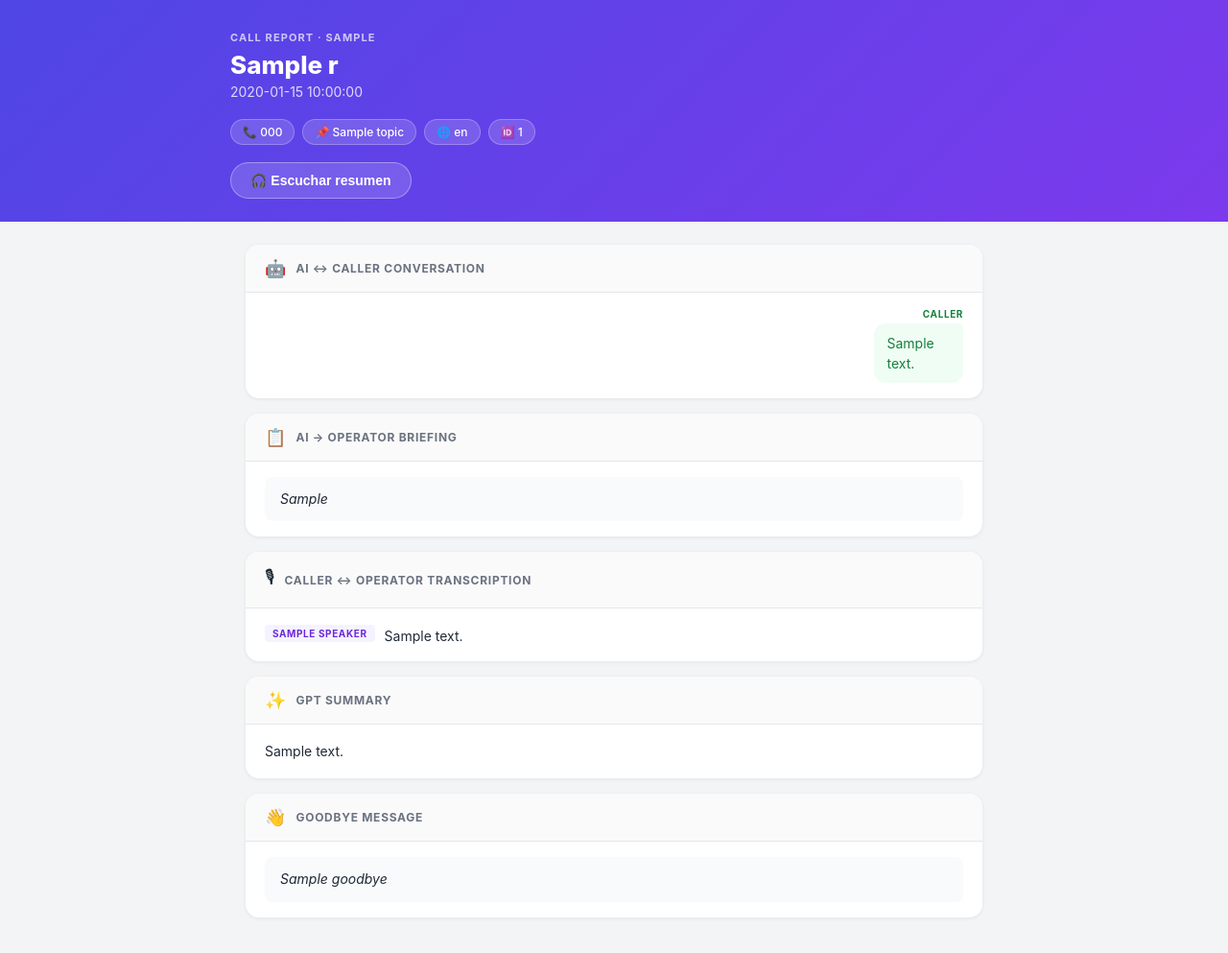
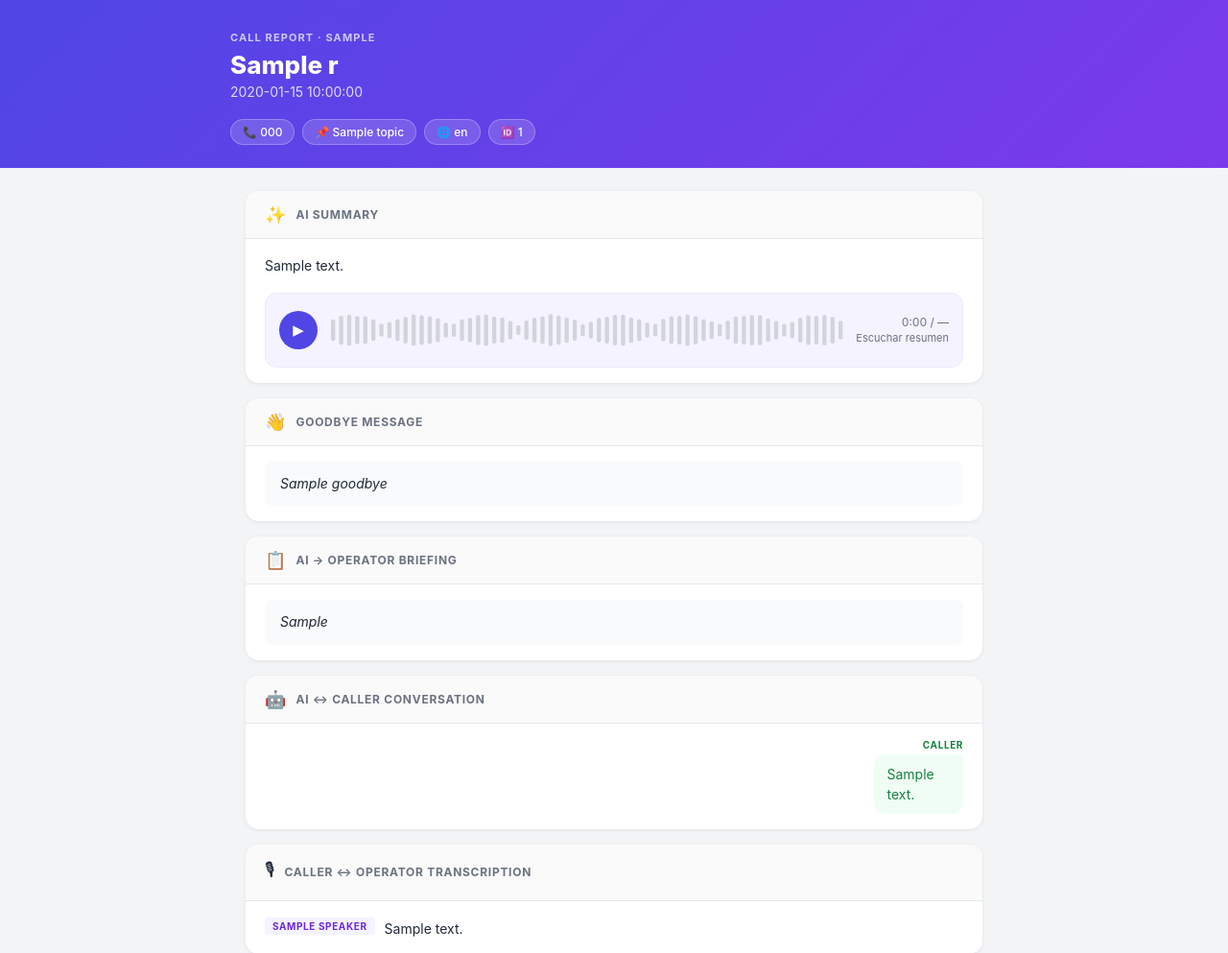
Before and after one commit to jroblesluna/ai-ivr-receptionist, a Flask app: template src/templates/report.html in a window 1280 px wide. Shown: the top 993 px of the page at 96% size. Run offline with Flask 3, Linux system fonts and the light colour scheme; the template is opened without the code that fills it: most values are stand-ins (such as "Sample title", 1, 10 or a date in 2020).

Commit message:
Redesign report: waveform player in summary, reorder sections

```diff
--- a/src/templates/report.html
+++ b/src/templates/report.html
@@ -119,21 +119,36 @@ main { max-width: 800px; margin: 0 auto; padding: 24px 16px; display: flex; flex
   font-size: 12px; color: var(--muted);
 }
 
-/* ── Listen button ── */
-.listen-btn {
-  display: inline-flex; align-items: center; gap: 8px;
-  margin-top: 18px;
-  padding: 10px 20px;
-  background: rgba(255,255,255,0.15);
-  border: 1.5px solid rgba(255,255,255,0.35);
-  border-radius: 24px;
-  color: white; font-size: 14px; font-weight: 600;
-  cursor: pointer; transition: background 0.2s;
+/* ── Audio player ── */
+.audio-player {
+  display: flex; align-items: center; gap: 12px;
+  margin-top: 16px; padding: 12px 14px;
+  background: #f5f3ff; border-radius: 12px;
+  border: 1px solid #ede9fe;
 }
-.listen-btn:hover { background: rgba(255,255,255,0.25); }
-.listen-btn:disabled { opacity: 0.6; cursor: default; }
-.listen-btn .spin { display: inline-block; animation: spin 1s linear infinite; }
+.play-btn {
+  width: 40px; height: 40px; border-radius: 50%;
+  background: var(--primary); color: white;
+  border: none; font-size: 15px; cursor: pointer;
+  display: flex; align-items: center; justify-content: center;
+  flex-shrink: 0; transition: opacity 0.15s;
+}
+.play-btn:disabled { opacity: 0.5; cursor: default; }
+.waveform-wrap { flex: 1; cursor: pointer; }
+#waveform { width: 100%; height: 52px; display: block; }
+.player-meta {
+  display: flex; flex-direction: column; align-items: flex-end;
+  gap: 2px; flex-shrink: 0;
+}
+.time-display {
+  font-size: 12px; color: var(--muted);
+  font-variant-numeric: tabular-nums; white-space: nowrap;
+}
+.player-status {
+  font-size: 11px; color: var(--muted); white-space: nowrap;
+}
 @keyframes spin { to { transform: rotate(360deg); } }
+.spin { display: inline-block; animation: spin 1s linear infinite; }
 </style>
 </head>
 <body>
@@ -149,11 +164,6 @@ main { max-width: 800px; margin: 0 auto; padding: 24px 16px; display: flex; flex
       <span class="pill">🌐 {{ r.language }}</span>
       <span class="pill">🆔 {{ r.id }}</span>
     </div>
-    <div>
-      <button class="listen-btn" id="listen-btn" onclick="listenReport()">
-        🎧 {{ 'Listen to Summary' if r.language == 'English' else 'Escuchar resumen' }}
-      </button>
-    </div>
   </div>
 </div>
 
@@ -163,49 +173,83 @@ const EL_KEY   = {{ elevenlabs_api_key | tojson }};
 const EL_VOICE = {{ elevenlabs_voice_id | tojson }};
 const TTS_TEXT = {{ tts_text | tojson }};
 const AUDIO_URL = '/report/{{ r.id }}/audio';
-const btn = document.getElementById('listen-btn');
-let currentAudio = null;
 
-function playBlob(blob) {
-  const url = URL.createObjectURL(blob);
-  currentAudio = new Audio(url);
-  currentAudio.onended = () => {
-    URL.revokeObjectURL(url);
-    currentAudio = null;
-    btn.innerHTML = '🎧 ' + (isEn ? 'Listen to Summary' : 'Escuchar resumen');
-    btn.disabled = false;
-  };
-  currentAudio.play();
-  btn.innerHTML = '⏸ ' + (isEn ? 'Pause' : 'Pausar');
-  btn.disabled = false;
+const BAR_COUNT = 64;
+let peaks    = null;
+let audioEl  = null;
+let blobUrl  = null;
+
+function fmt(s) {
+  if (!isFinite(s)) return '—';
+  return `${Math.floor(s / 60)}:${String(Math.floor(s % 60)).padStart(2, '0')}`;
 }
 
-async function listenReport() {
-  if (currentAudio && !currentAudio.paused) {
-    currentAudio.pause();
-    btn.innerHTML = '▶ ' + (isEn ? 'Resume' : 'Continuar');
-    return;
+function placeholderPeaks() {
+  return Array.from({length: BAR_COUNT}, (_, i) =>
+    0.2 + 0.45 * Math.abs(Math.sin(i * 0.38 + 0.7)) + 0.08 * Math.abs(Math.sin(i * 1.1))
+  );
 }
 
-  if (currentAudio && currentAudio.paused) {
-    currentAudio.play();
-    btn.innerHTML = '⏸ ' + (isEn ? 'Pause' : 'Pausar');
-    return;
+async function decodePeaks(blob) {
+  const ctx = new AudioContext();
+  const buf = await ctx.decodeAudioData(await blob.arrayBuffer());
+  await ctx.close();
+  const data = buf.getChannelData(0);
+  const step = Math.floor(data.length / BAR_COUNT);
+  const raw = Array.from({length: BAR_COUNT}, (_, i) => {
+    let max = 0;
+    for (let j = 0; j < step; j++) {
+      const v = Math.abs(data[i * step + j] || 0);
+      if (v > max) max = v;
+    }
+    return max;
+  });
+  const maxVal = Math.max(...raw, 0.001);
+  return raw.map(v => v / maxVal);
 }
 
-  btn.innerHTML = '<span class="spin">⏳</span> ' + (isEn ? 'Loading...' : 'Cargando...');
-  btn.disabled = true;
+function drawWaveform(p, progress) {
+  const canvas = document.getElementById('waveform');
+  if (!canvas) return;
+  const dpr  = window.devicePixelRatio || 1;
+  const rect = canvas.getBoundingClientRect();
+  canvas.width  = rect.width  * dpr;
+  canvas.height = rect.height * dpr;
+  const ctx = canvas.getContext('2d');
+  ctx.scale(dpr, dpr);
+  const W = rect.width, H = rect.height;
+  const slotW = W / BAR_COUNT;
+  const barW  = Math.max(2, slotW * 0.52);
+  const progressX = (progress || 0) * W;
 
-  try {
-    // 1. Check if cached MP3 exists on Railway
-    const cached = await fetch(AUDIO_URL);
-    if (cached.ok) {
-      playBlob(await cached.blob());
-      return;
+  p.forEach((peak, i) => {
+    const x = i * slotW + (slotW - barW) / 2;
+    const h = Math.max(3, peak * H * 0.88);
+    const y = (H - h) / 2;
+    ctx.fillStyle = (x + barW / 2) < progressX ? '#4f46e5' : '#d1d5db';
+    ctx.beginPath();
+    ctx.roundRect ? ctx.roundRect(x, y, barW, h, 2) : ctx.rect(x, y, barW, h);
+    ctx.fill();
+  });
 }
 
-    // 2. Generate via ElevenLabs from browser
-    btn.innerHTML = '<span class="spin">⏳</span> ' + (isEn ? 'Generating...' : 'Generando...');
+function setStatus(text) {
+  const el = document.getElementById('player-status');
+  if (el) el.textContent = text;
+}
+
+function setPlayBtn(icon, disabled) {
+  const btn = document.getElementById('play-btn');
+  if (!btn) return;
+  btn.textContent = icon;
+  btn.disabled = !!disabled;
+}
+
+async function getAudioBlob() {
+  const cached = await fetch(AUDIO_URL);
+  if (cached.ok) return cached.blob();
+
+  setStatus(isEn ? 'Generating…' : 'Generando…');
   const elRes = await fetch(`https://api.elevenlabs.io/v1/text-to-speech/${EL_VOICE}`, {
     method: 'POST',
     headers: { 'xi-api-key': EL_KEY, 'Content-Type': 'application/json' },
@@ -216,27 +260,131 @@ async function listenReport() {
     }),
   });
   if (!elRes.ok) {
-      const errBody = await elRes.json().catch(() => ({}));
-      const msg = errBody?.detail?.message || errBody?.detail?.status || elRes.status;
-      throw new Error(String(msg).slice(0, 120));
+    const err = await elRes.json().catch(() => ({}));
+    throw new Error((err?.detail?.message || err?.detail?.status || elRes.status).toString().slice(0, 100));
   }
   const blob = await elRes.blob();
+  fetch(AUDIO_URL, { method: 'POST', body: blob.slice(), headers: { 'Content-Type': 'audio/mpeg' } });
+  return blob;
+}
 
-    // 3. Cache MP3 on Railway (fire and forget)
-    fetch(AUDIO_URL, { method: 'POST', body: blob, headers: { 'Content-Type': 'audio/mpeg' } });
+async function togglePlay() {
+  if (audioEl && !audioEl.paused) {
+    audioEl.pause();
+    setPlayBtn('▶');
+    setStatus(isEn ? 'Paused' : 'Pausado');
+    return;
+  }
+  if (audioEl && audioEl.paused) {
+    audioEl.play();
+    setPlayBtn('⏸');
+    setStatus(isEn ? 'Playing' : 'Reproduciendo');
+    return;
+  }
 
-    // 4. Play
-    playBlob(blob);
-  } catch (e) {
-    btn.innerHTML = '❌ ' + e.message;
-    btn.disabled = false;
+  setPlayBtn('⏳', true);
+  setStatus(isEn ? 'Loading…' : 'Cargando…');
+  try {
+    const blob = await getAudioBlob();
+
+    setStatus(isEn ? 'Processing…' : 'Procesando…');
+    try { peaks = await decodePeaks(blob.slice()); }
+    catch { peaks = placeholderPeaks(); }
+    drawWaveform(peaks, 0);
+
+    if (blobUrl) URL.revokeObjectURL(blobUrl);
+    blobUrl = URL.createObjectURL(blob);
+    audioEl = new Audio(blobUrl);
+
+    audioEl.addEventListener('loadedmetadata', () => {
+      document.getElementById('time-total').textContent = fmt(audioEl.duration);
+    });
+    audioEl.addEventListener('timeupdate', () => {
+      const p = audioEl.duration ? audioEl.currentTime / audioEl.duration : 0;
+      drawWaveform(peaks, p);
+      document.getElementById('time-current').textContent = fmt(audioEl.currentTime);
+    });
+    audioEl.addEventListener('ended', () => {
+      setPlayBtn('▶');
+      setStatus(isEn ? 'Listen to summary' : 'Escuchar resumen');
+      document.getElementById('time-current').textContent = '0:00';
+      drawWaveform(peaks, 0);
+    });
+
+    audioEl.play();
+    setPlayBtn('⏸');
+    setStatus(isEn ? 'Playing' : 'Reproduciendo');
+  } catch(e) {
+    setPlayBtn('▶');
+    setStatus('❌ ' + e.message);
   }
 }
+
+document.addEventListener('DOMContentLoaded', () => {
+  drawWaveform(placeholderPeaks(), 0);
+  document.getElementById('waveform').addEventListener('click', e => {
+    if (!audioEl || !audioEl.duration) return;
+    const rect = e.currentTarget.getBoundingClientRect();
+    audioEl.currentTime = ((e.clientX - rect.left) / rect.width) * audioEl.duration;
+  });
+});
+window.addEventListener('resize', () => {
+  drawWaveform(peaks || placeholderPeaks(), audioEl && audioEl.duration ? audioEl.currentTime / audioEl.duration : 0);
+});
 </script>
 
 <main>
 
-  <!-- 1. AI ↔ Caller Conversation -->
+  <!-- 1. AI Summary + Audio Player -->
+  {% if r.summary %}
+  <div class="card">
+    <div class="card-head">
+      <span class="card-icon">✨</span>
+      <span class="card-title">AI Summary</span>
+    </div>
+    <div class="card-body">
+      <div class="summary-text">{{ r.summary }}</div>
+      <div class="audio-player">
+        <button class="play-btn" id="play-btn" onclick="togglePlay()">▶</button>
+        <div class="waveform-wrap">
+          <canvas id="waveform"></canvas>
+        </div>
+        <div class="player-meta">
+          <div class="time-display"><span id="time-current">0:00</span> / <span id="time-total">—</span></div>
+          <div class="player-status" id="player-status">{{ 'Listen to summary' if r.language == 'English' else 'Escuchar resumen' }}</div>
+        </div>
+      </div>
+    </div>
+  </div>
+  {% endif %}
+
+  <!-- 2. Goodbye Message -->
+  {% if r.goodbye %}
+  <div class="card">
+    <div class="card-head">
+      <span class="card-icon">👋</span>
+      <span class="card-title">Goodbye Message</span>
+    </div>
+    <div class="card-body">
+      <div class="plain-text">{{ r.goodbye }}</div>
+    </div>
+  </div>
+  {% endif %}
+
+  <!-- 3. Operator Briefing -->
+  {% if r.operator_briefing %}
+  <div class="card">
+    <div class="card-head">
+      <span class="card-icon">📋</span>
+      <span class="card-title">AI → Operator Briefing</span>
+    </div>
+    <div class="card-body">
+      <div class="plain-text">{{ r.operator_briefing }}</div>
+    </div>
+  </div>
+  {% endif %}
+
+  <!-- 4. AI ↔ Caller Conversation -->
   {% if r.conversation %}
   <div class="card">
     <div class="card-head">
@@ -265,20 +413,7 @@ async function listenReport() {
   </div>
   {% endif %}
 
-  <!-- 2. Operator Briefing -->
-  {% if r.operator_briefing %}
-  <div class="card">
-    <div class="card-head">
-      <span class="card-icon">📋</span>
-      <span class="card-title">AI → Operator Briefing</span>
-    </div>
-    <div class="card-body">
-      <div class="plain-text">{{ r.operator_briefing }}</div>
-    </div>
-  </div>
-  {% endif %}
-
-  <!-- 3. Caller ↔ Operator Transcription -->
+  <!-- 5. Caller ↔ Operator Transcription -->
   {% if r.transcription_segments %}
   <div class="card">
     <div class="card-head">
@@ -308,32 +443,6 @@ async function listenReport() {
   </div>
   {% endif %}
 
-  <!-- 4. GPT Summary -->
-  {% if r.summary %}
-  <div class="card">
-    <div class="card-head">
-      <span class="card-icon">✨</span>
-      <span class="card-title">GPT Summary</span>
-    </div>
-    <div class="card-body">
-      <div class="summary-text">{{ r.summary }}</div>
-    </div>
-  </div>
-  {% endif %}
-
-  <!-- 5. Goodbye Message -->
-  {% if r.goodbye %}
-  <div class="card">
-    <div class="card-head">
-      <span class="card-icon">👋</span>
-      <span class="card-title">Goodbye Message</span>
-    </div>
-    <div class="card-body">
-      <div class="plain-text">{{ r.goodbye }}</div>
-    </div>
-  </div>
-  {% endif %}
-
 </main>
 
 <div class="footer">IVR AI Receptionist · Report ID: {{ r.id }}</div>
```
Lines whose indentation alone changed are shown as unchanged.
